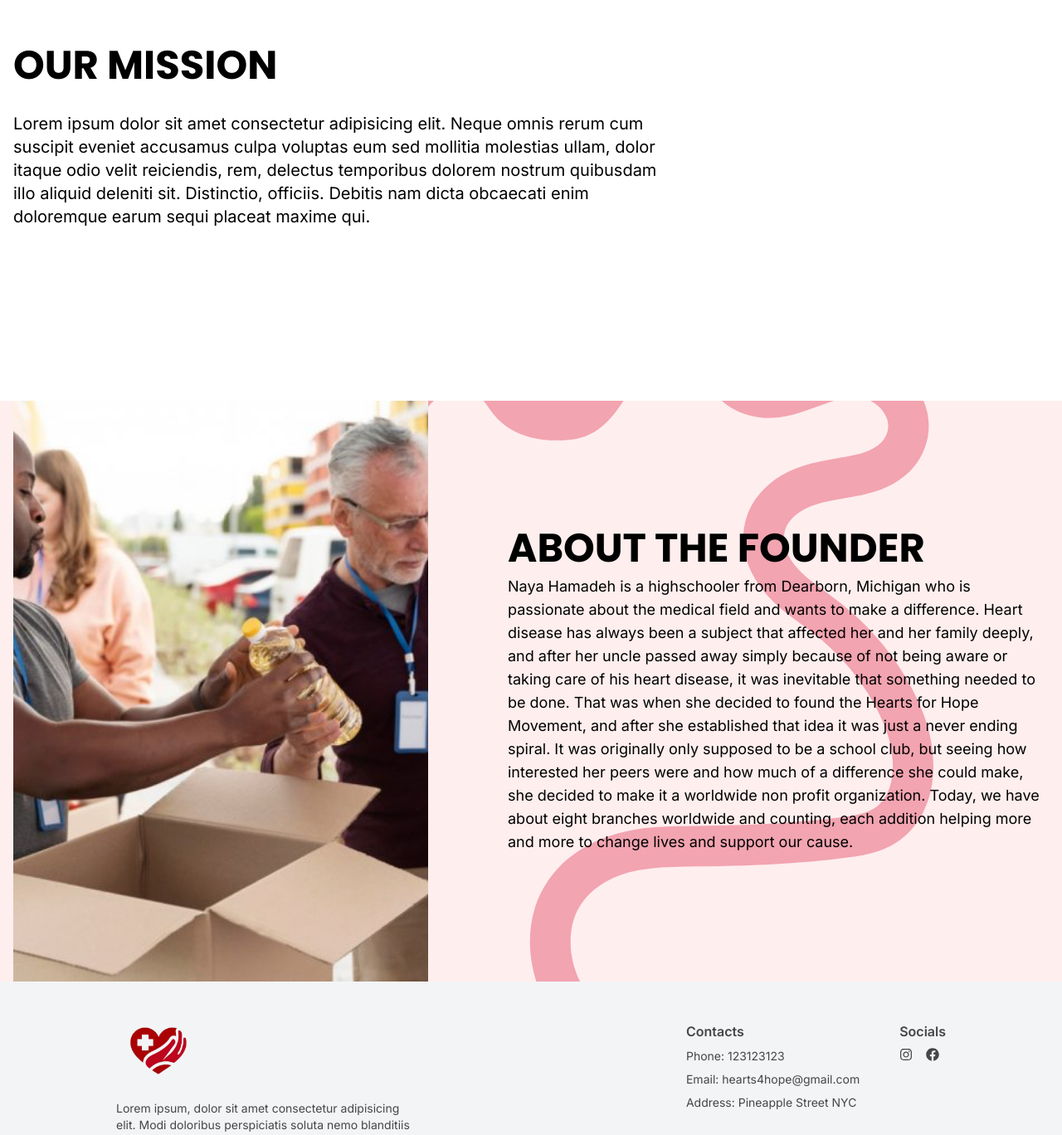
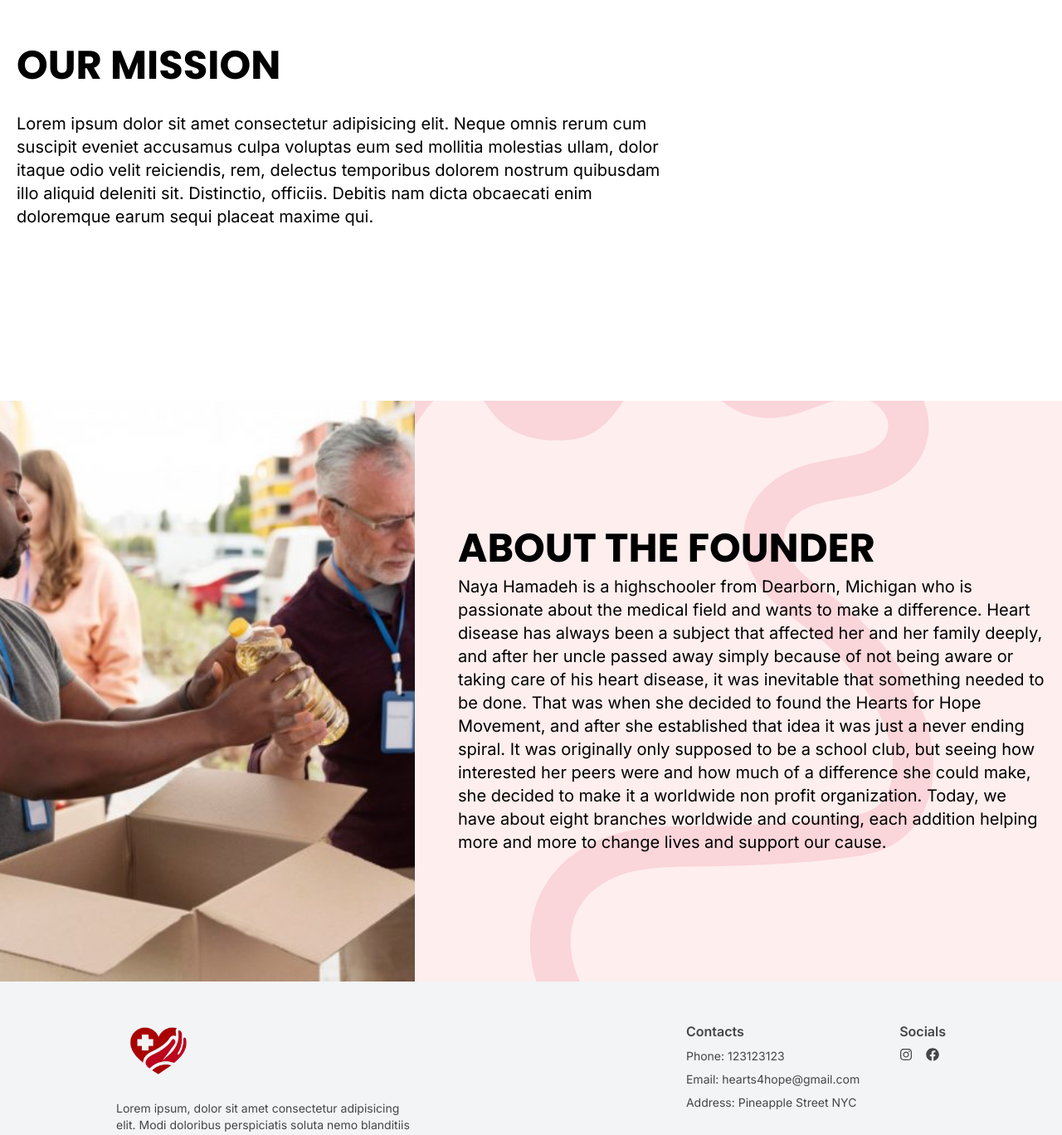
Before and after one commit to Not-Micah/hhearts4hope, a Next.js app: page /about in a window 1280 px wide. Shown: the part 541-1909 px from the top of the page at 83% size. Built offline with nearby package versions, Linux system fonts and the light colour scheme; no server answers; the database is empty.

Commit message:
compatible about page

```diff
--- a/app/about/components/AboutFounder.tsx
+++ b/app/about/components/AboutFounder.tsx
@@ -2,20 +2,25 @@ const AboutFounder = () => {
   return (
     <div
       className="w-[100vw] bg-accent
-    flex justify-center items-center px-4
+    flex justify-center items-center
     relative overflow-hidden"
     >
       <div
         className="max-w-max w-full
-      flex justify-between items-center gap-x-24"
+      flex justify-between items-center gap-x-24
+      max-[1400px]:gap-x-8
+      max-[1131px]:flex-col max-[1131px]:gap-y-8"
       >
         <img
           src="/splash_one.jpg"
-          className="max-w-[500px] h-[700px] object-cover z-20"
+          className="max-w-[500px] h-[700px] object-cover z-20
+          max-[1131px]:max-w-none max-[1131px]:w-full max-[1131px]:h-auto"
         />
-        <div className="flex flex-col justify-start items-start gap-y-2 z-20">
+        <div className="flex flex-col justify-center items-start gap-y-2 z-20 px-x
+        h-[700px] overflow-y-scroll no-scrollbar
+        max-[1131px]:h-full max-[1131px]:mt-8 max-[1131px]:pb-12">
           <h3 className="dynamic-subheading">About the Founder</h3>
-          <p className="text-lg">
+          <p className="dynamic-text">
             Naya Hamadeh is a highschooler from Dearborn, Michigan who is
             passionate about the medical field and wants to make a difference.
             Heart disease has always been a subject that affected her and her
@@ -34,7 +39,8 @@ const AboutFounder = () => {
       </div>
       <svg
         className="absolute top-1/2 left-1/2 transform -translate-x-1/2 -translate-y-1/2
-        w-[1200px] h-[1000px] z-10 opacity-60"
+        w-[1200px] h-[1000px] z-10 opacity-20
+        max-[1131px]:hidden"
         version="1.1"
         id="Layer_1"
         xmlns="http://www.w3.org/2000/svg"
--- a/app/about/components/MissionStatement.tsx
+++ b/app/about/components/MissionStatement.tsx
@@ -6,10 +6,12 @@ const MissionStatement = () => {
       <div className="w-[100vw] h-[300px] relative overflow-hidden">
         <img src="/splash_one.jpg" className='w-full h-full object-cover brightness-50 blur-[2px]'/>
         <h3 className='dynamic-subheading text-white
-        absolute left-[50px] top-1/2 transform -translate-y-1/2'>Setting out to make a better world.</h3>
+        absolute left-[50px] top-1/2 transform -translate-y-1/2
+        max-lg:left-x'>Setting out to make a better world.</h3>
       </div>
       <div className="max-w-max mx-auto w-full my-44
-      px-4 py-8 flex flex-col justify-start items-start gap-y-8">
+      max-lg:my-8
+      px-x py-8 flex flex-col justify-start items-start gap-y-8">
         <h3 className='dynamic-subheading'>Our Mission</h3>
         <p className='text-xl
         max-w-[800px] w-full'>Lorem ipsum dolor sit amet consectetur adipisicing elit. Neque omnis rerum cum suscipit eveniet accusamus culpa voluptas eum sed mollitia molestias ullam, dolor itaque odio velit reiciendis, rem, delectus temporibus dolorem nostrum quibusdam illo aliquid deleniti sit. Distinctio, officiis. Debitis nam dicta obcaecati enim doloremque earum sequi placeat maxime qui.</p>
--- a/components/NavBar.tsx
+++ b/components/NavBar.tsx
@@ -11,8 +11,9 @@ const NavModal = () => {
   return (
     <div className={`
     w-[200px] h-[100vh]
+    z-[1000]
     fixed top-0 right-0
-    bg-gray-300/50 backdrop-blur-[2px]
+    bg-white/80 backdrop-blur-[2px]
     flex flex-col justify-start items-end gap-y-3
     p-8
     ${!isOpen && "hidden"}
--- a/tailwind.config.ts
+++ b/tailwind.config.ts
@@ -24,6 +24,9 @@ const config: Config = {
       maxWidth: {
         'max': '1300px',
       },
+      spacing: {
+        'x': '20px',
+      }
     },
   },
 };
```
